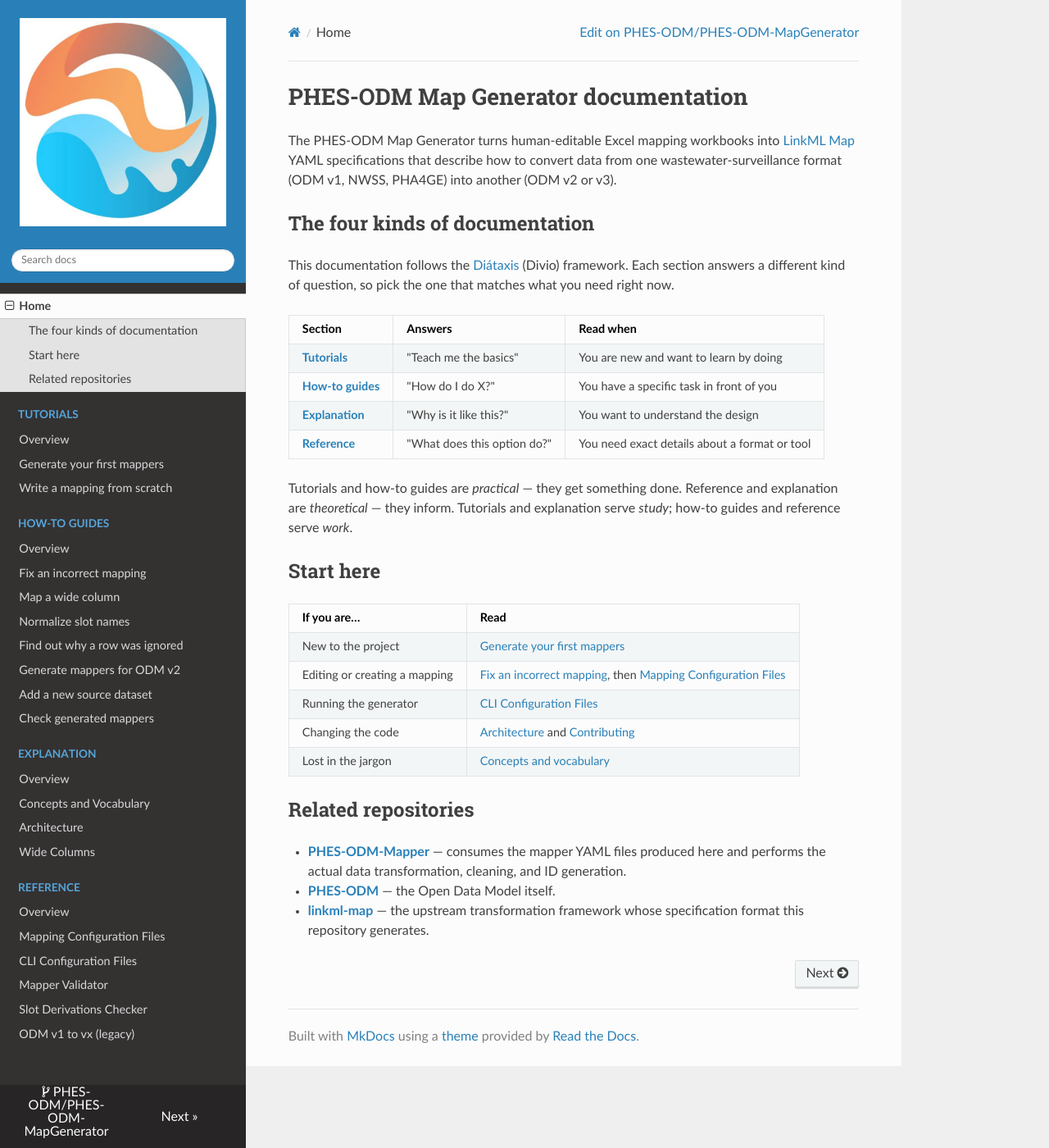
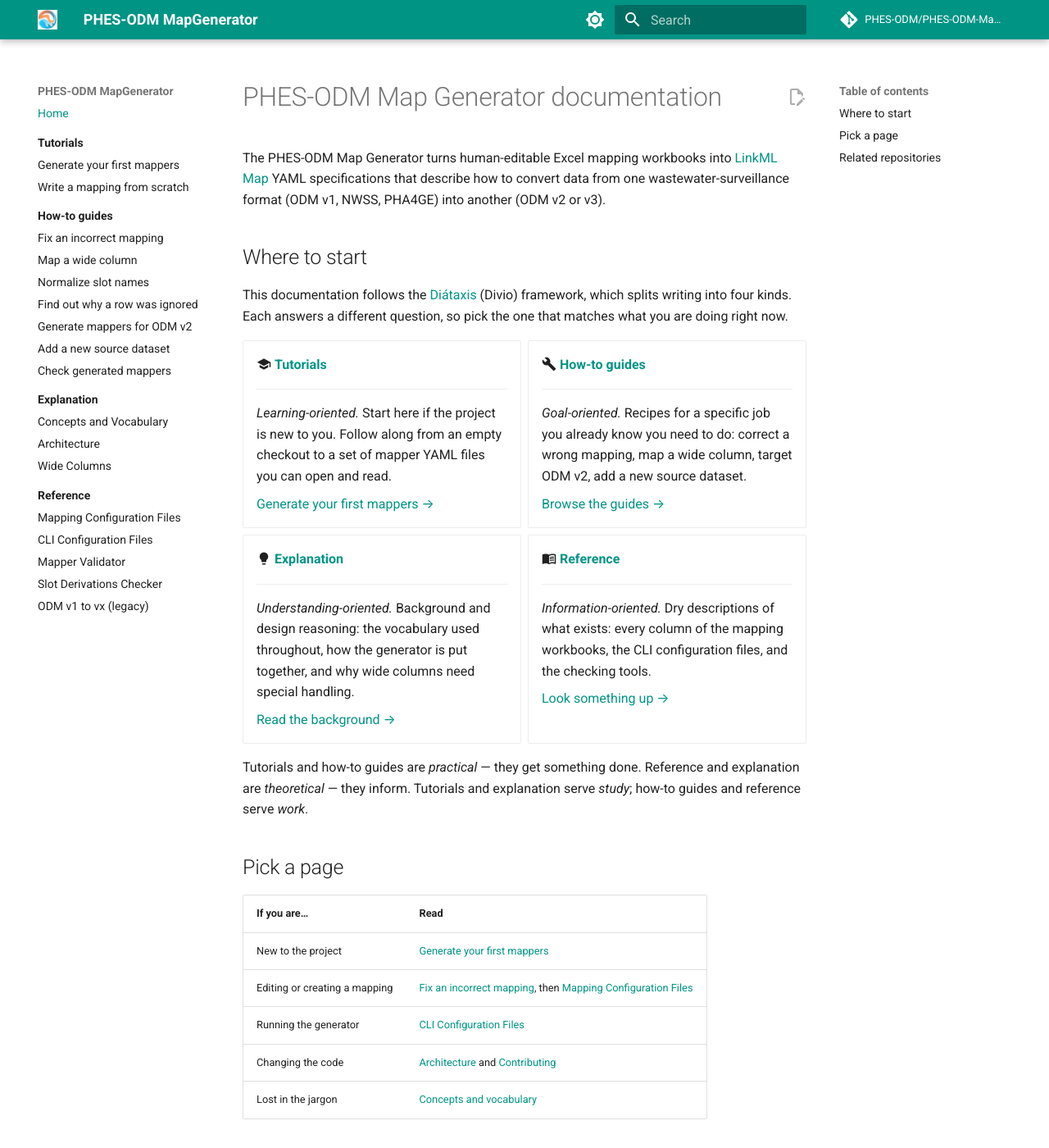
Before and after one commit to PHES-ODM/PHES-ODM-MapGenerator, an MkDocs documentation site: the page built from docs/index.md, in a window 1280 px wide and 1400 px high. Shown: the whole window at 82% size. Built offline with MkDocs 1.6.1 and Material for MkDocs 9.7.7, drawn with Linux system fonts in a browser that asks for light colours; nearby versions of some CDN libraries; comment, search, counter and statistics services are not loaded; some of the changed text lies outside the part shown.

Commit message:
Update to documentation theme. Addition of requirements-docs.txt.

```diff
--- a/docs/index.md
+++ b/docs/index.md
@@ -5,24 +5,59 @@
 describe how to convert data from one wastewater-surveillance format (ODM v1,
 NWSS, PHA4GE) into another (ODM v2 or v3).
 
-## The four kinds of documentation
+## Where to start
 
 This documentation follows the [Diátaxis](https://diataxis.fr/) (Divio)
-framework. Each section answers a different kind of question, so pick the one
-that matches what you need right now.
+framework, which splits writing into four kinds. Each answers a different
+question, so pick the one that matches what you are doing right now.
 
-| Section | Answers | Read when |
-| --- | --- | --- |
-| **[Tutorials](tutorials/index.md)** | "Teach me the basics" | You are new and want to learn by doing |
-| **[How-to guides](how-to/index.md)** | "How do I do X?" | You have a specific task in front of you |
-| **[Explanation](explanation/index.md)** | "Why is it like this?" | You want to understand the design |
-| **[Reference](reference/index.md)** | "What does this option do?" | You need exact details about a format or tool |
+<div class="grid cards" markdown>
+
+- :material-school: **[Tutorials](tutorials/index.md)**
+
+    ---
+
+    *Learning-oriented.* Start here if the project is new to you. Follow along
+    from an empty checkout to a set of mapper YAML files you can open and read.
+
+    [Generate your first mappers →](tutorials/generate-your-first-mappers.md)
+
+- :material-wrench: **[How-to guides](how-to/index.md)**
+
+    ---
+
+    *Goal-oriented.* Recipes for a specific job you already know you need to
+    do: correct a wrong mapping, map a wide column, target ODM v2, add a new
+    source dataset.
+
+    [Browse the guides →](how-to/index.md)
+
+- :material-lightbulb: **[Explanation](explanation/index.md)**
+
+    ---
+
+    *Understanding-oriented.* Background and design reasoning: the vocabulary
+    used throughout, how the generator is put together, and why wide columns
+    need special handling.
+
+    [Read the background →](explanation/index.md)
+
+- :material-book-open-variant: **[Reference](reference/index.md)**
+
+    ---
+
+    *Information-oriented.* Dry descriptions of what exists: every column of
+    the mapping workbooks, the CLI configuration files, and the checking tools.
+
+    [Look something up →](reference/index.md)
+
+</div>
 
 Tutorials and how-to guides are *practical* — they get something done.
 Reference and explanation are *theoretical* — they inform. Tutorials and
 explanation serve *study*; how-to guides and reference serve *work*.
 
-## Start here
+## Pick a page
 
 | If you are… | Read |
 | --- | --- |
--- a/mkdocs.yml
+++ b/mkdocs.yml
@@ -9,16 +9,64 @@
 # and every "Edit on GitHub" link 404s.
 edit_uri: edit/main/docs/
 
+docs_dir: docs
+site_dir: site
+
 theme:
-  name: readthedocs
-  highlightjs: true
+  name: material
   logo: img/ODM-logo.png
+  favicon: img/ODM-logo.png
+  features:
+    # No navigation.tabs: keeping every section in the left sidebar gives a full
+    # table of contents for the whole site rather than one tab at a time.
+    - navigation.sections
+    - navigation.expand
+    - navigation.top
+    - navigation.indexes
+    - navigation.tracking
+    - content.code.copy
+    - content.action.edit
+    - toc.follow
+  palette:
+    - media: "(prefers-color-scheme: light)"
+      scheme: default
+      primary: teal
+      accent: teal
+      toggle:
+        icon: material/brightness-7
+        name: Switch to dark mode
+    - media: "(prefers-color-scheme: dark)"
+      scheme: slate
+      primary: teal
+      accent: teal
+      toggle:
+        icon: material/brightness-4
+        name: Switch to light mode
+
+plugins:
+  - search
 
 markdown_extensions:
-  # toc, tables and fenced_code are always enabled by mkdocs; this only adds
-  # clickable anchors to each heading.
+  - admonition
+  - attr_list
+  - def_list
+  - footnotes
+  - md_in_html
+  - tables
   - toc:
       permalink: true
+  - pymdownx.details
+  # Required for the :material-...: icons used in the card grid on the home page.
+  - pymdownx.emoji:
+      emoji_index: !!python/name:material.extensions.emoji.twemoji
+      emoji_generator: !!python/name:material.extensions.emoji.to_svg
+  - pymdownx.highlight:
+      anchor_linenums: true
+  - pymdownx.inlinehilite
+  - pymdownx.snippets
+  - pymdownx.superfences
+  - pymdownx.tabbed:
+      alternate_style: true
 
 # These documents are primarily read on GitHub, so they link to source files
 # and to the root-level README.md and CONTRIBUTING.md using repository-relative
@@ -34,14 +82,17 @@
 # how-to guides solve a task, explanation gives background, reference describes.
 # A new document belongs in exactly one of them — if it seems to fit two, it is
 # probably two documents.
+#
+# Each section's index.md is listed bare rather than as "Overview: ...", so that
+# the navigation.indexes feature attaches it to the section heading itself.
 nav:
   - Home: index.md
   - Tutorials:
-      - Overview: tutorials/index.md
+      - tutorials/index.md
       - Generate your first mappers: tutorials/generate-your-first-mappers.md
       - Write a mapping from scratch: tutorials/write-a-mapping-from-scratch.md
-  - How-To Guides:
-      - Overview: how-to/index.md
+  - How-to guides:
+      - how-to/index.md
       - Fix an incorrect mapping: how-to/fix-a-mapping.md
       - Map a wide column: how-to/map-a-wide-column.md
       - Normalize slot names: how-to/normalize-slot-names.md
@@ -50,14 +101,21 @@
       - Add a new source dataset: how-to/add-a-new-source-dataset.md
       - Check generated mappers: how-to/check-generated-mappers.md
   - Explanation:
-      - Overview: explanation/index.md
+      - explanation/index.md
       - Concepts and Vocabulary: explanation/concepts.md
       - Architecture: explanation/architecture.md
       - Wide Columns: explanation/wide-columns.md
   - Reference:
-      - Overview: reference/index.md
+      - reference/index.md
       - Mapping Configuration Files: reference/mapping-config-files.md
       - CLI Configuration Files: reference/cli-config-files.md
       - Mapper Validator: reference/mapper-validator.md
       - Slot Derivations Checker: reference/slot-derivations-checker.md
       - ODM v1 to vx (legacy): reference/make-v1-to-vx.md
+
+extra:
+  social:
+    - icon: fontawesome/brands/github
+      link: https://github.com/PHES-ODM/PHES-ODM-MapGenerator
+    - icon: fontawesome/solid/globe
+      link: https://phes-odm.org
--- a/requirements-dev.txt
+++ b/requirements-dev.txt
@@ -3,4 +3,4 @@
 pytest-cov>=5.0.0
 ruff>=0.6.0
 # Builds the documentation site defined by mkdocs.yml
-mkdocs>=1.5.3,<2
+-r requirements-docs.txt
```
Also changed, not shown: CONTRIBUTING.md (+11 -8 lines), requirements-docs.txt (added, +13 -0 lines), 1 other file.
